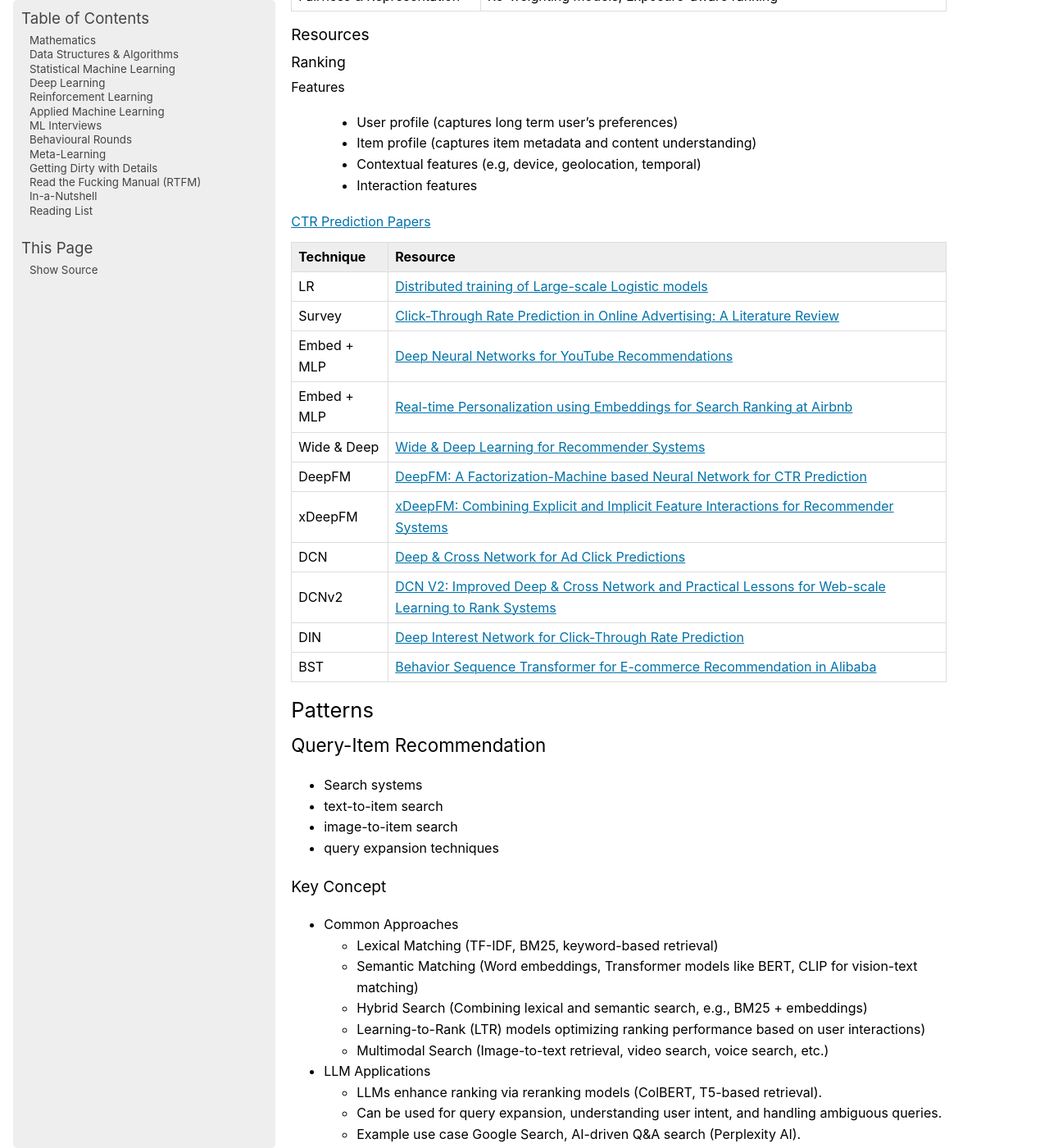
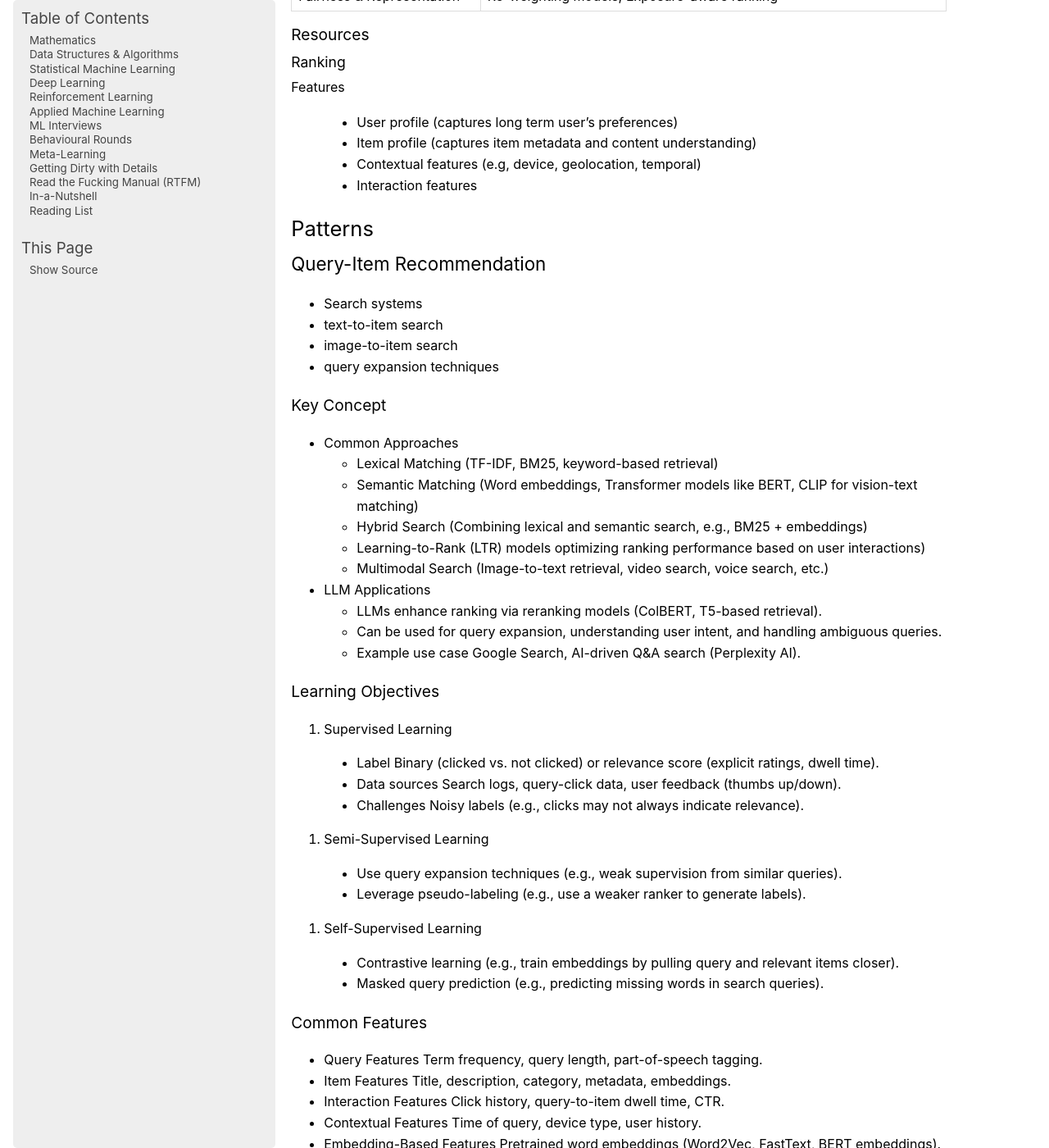
Before and after one commit to uselesstechjunks/leetcode, a Sphinx documentation site: the page built from docs/source/applied/methods/rs/notes.rst, in a window 1280 px wide and 1400 px high, scrolled down 12538 px. Shown: the whole window at 82% size. Built offline with Sphinx 7.4.7, drawn with Linux system fonts in a browser that asks for light colours; pages that are not in the unit, such as notebooks, are missing from menus.

Commit message:
Update notes.rst

```diff
--- a/docs/source/applied/methods/rs/notes.rst
+++ b/docs/source/applied/methods/rs/notes.rst
@@ -373,24 +373,6 @@ Features
 	- Contextual features (e.g, device, geolocation, temporal)
 	- Interaction features
 
-`CTR Prediction Papers <https://paperswithcode.com/task/click-through-rate-prediction>`_
-""""""""""""""""""""""""""""""""""""""""""""""""""""""""""""""""""""""""""""""""""""""""""""""
-.. csv-table::
-	:header: "Technique", "Resource"
-	:align: center
-
-		LR, `Distributed training of Large-scale Logistic models <https://proceedings.mlr.press/v28/gopal13.pdf>`_
-		Survey, `Click-Through Rate Prediction in Online Advertising: A Literature Review <https://arxiv.org/abs/2202.10462>`_
-		Embed + MLP, `Deep Neural Networks for YouTube Recommendations <https://static.googleusercontent.com/media/research.google.com/en//pubs/archive/45530.pdf>`_
-		Embed + MLP, `Real-time Personalization using Embeddings for Search Ranking at Airbnb <https://dl.acm.org/doi/pdf/10.1145/3219819.3219885>`_
-		Wide & Deep, `Wide & Deep Learning for Recommender Systems <https://arxiv.org/abs/1606.07792>`_
-		DeepFM, `DeepFM: A Factorization-Machine based Neural Network for CTR Prediction <https://arxiv.org/abs/1703.04247>`_
-		xDeepFM, `xDeepFM: Combining Explicit and Implicit Feature Interactions for Recommender Systems <https://arxiv.org/abs/1803.05170>`_
-		DCN, `Deep & Cross Network for Ad Click Predictions <https://arxiv.org/abs/1708.05123>`_
-		DCNv2, `DCN V2: Improved Deep & Cross Network and Practical Lessons for Web-scale Learning to Rank Systems <https://arxiv.org/abs/2008.13535>`_
-		DIN, `Deep Interest Network for Click-Through Rate Prediction <https://arxiv.org/abs/1706.06978>`_
-		BST, `Behavior Sequence Transformer for E-commerce Recommendation in Alibaba <https://arxiv.org/abs/1905.06874>`_
-
 ************************************************************************************
 Patterns
 ************************************************************************************
```
